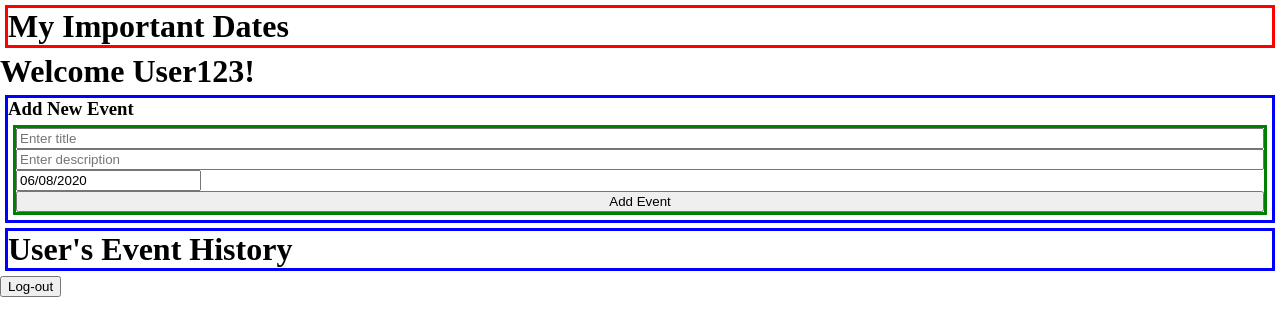
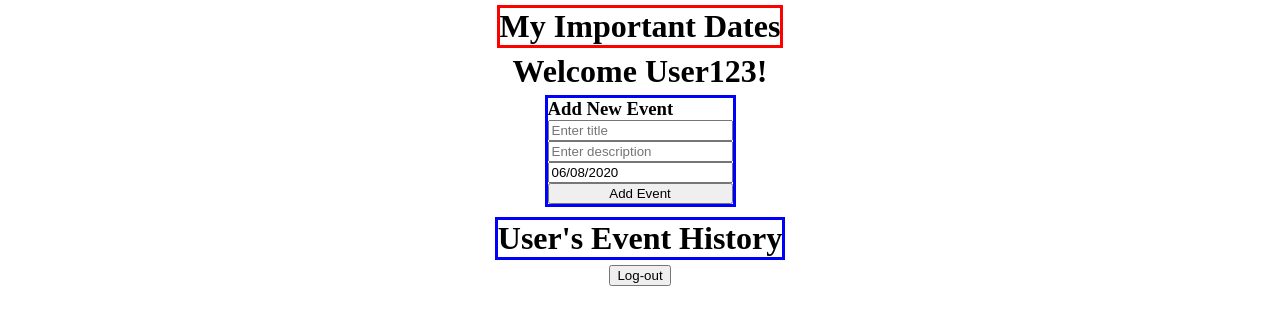
Before and after one commit to CarlKarlQarl/my-important-dates-frontend, a React (Create React App) app: page / in a window 1280 px wide. Both pictures are taken after typing "Sample", "Sample" into the empty fields and a click on the input 640 px from the left and 136 px from the top of the page. Shown: the top 336 px of the page. Built offline with nearby package versions, Linux system fonts and the light colour scheme.

Commit message:
Reined in the styling, mostly centered items and made borders fit to content. Colors are still just there for functionality's sake

```diff
--- a/src/App.css
+++ b/src/App.css
@@ -8,15 +8,13 @@
   border-width: 3px;
   border-color: red;
   margin: 5px;
+  width: fit-content;
 }
 
-p {
-  margin: 1px;
-}
-
-form {
+#authform-form {
   display: flex;
   flex-direction: column;
+  width: fit-content;
 
   border-style: solid;
   border-width: 3px;
@@ -29,6 +27,14 @@ form {
   border-width: 3px;
   border-color: blue;
   margin: 5px;
+  display: flex;
+  flex-direction: column;
+}
+
+#new-event-form{
+  display: flex;
+  flex-direction: column;
+
 }
 
 #event-list-div{
@@ -36,6 +42,18 @@ form {
   border-width: 3px;
   border-color: blue;
   margin: 5px;
+}
+
+.App{
+  display: flex;
+  flex-direction: column;
+  align-items: center;
+}
+
+#home-div{
+  display: flex;
+  flex-direction: column;
+  align-items: center;
 }
 
 #body-container{
@@ -53,4 +71,5 @@ form {
   border-width: 3px;
   border-color: blue;
   margin: 5px;
+  width: fit-content;
 }
--- a/src/components/AuthForm.js
+++ b/src/components/AuthForm.js
@@ -5,11 +5,14 @@ function AuthForm({ title, setFakeToken }) {
     const history = useHistory()
 
     return (
-        <form onSubmit={(event) => {
+        <form
+            id="authform-form"
+            onSubmit={(event) => {
                 event.preventDefault()
                 setFakeToken(true)
                 history.push("/home")
-            }}>
+            }
+        }>
             <p>{title}</p>
             <input placeholder="Enter username"/>
             <input placeholder="Enter password"/>
--- a/src/components/NewEvent.js
+++ b/src/components/NewEvent.js
@@ -12,6 +12,7 @@ function NewEvent({ date, setDate, events, setEvents }) {
         >
             <h3>Add New Event</h3>
             <form
+                id="new-event-form"
                 onSubmit={(event) => {
                     event.preventDefault()
                     setEvents([...events, {title, description, date}])
--- a/src/screens/HomeScreen.js
+++ b/src/screens/HomeScreen.js
@@ -7,7 +7,7 @@ function HomeScreen({ date, setDate, events, setEvents, fakeToken, setFakeToken
     const history = useHistory()
 
     return (
-        <div>
+        <div id="home-div">
             {fakeToken
                 ? <>
                     <h1>Welcome User123!</h1>
```
